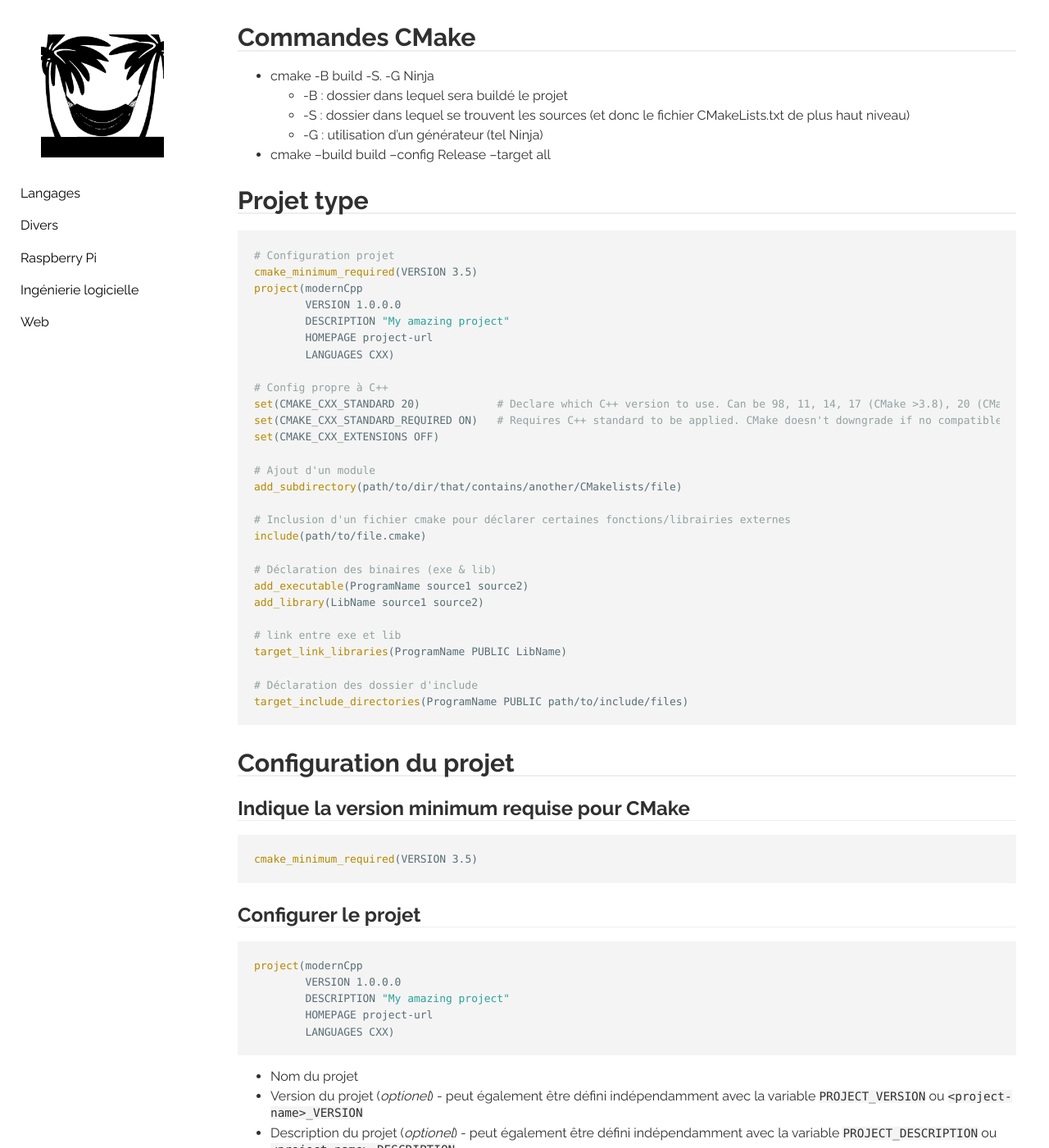
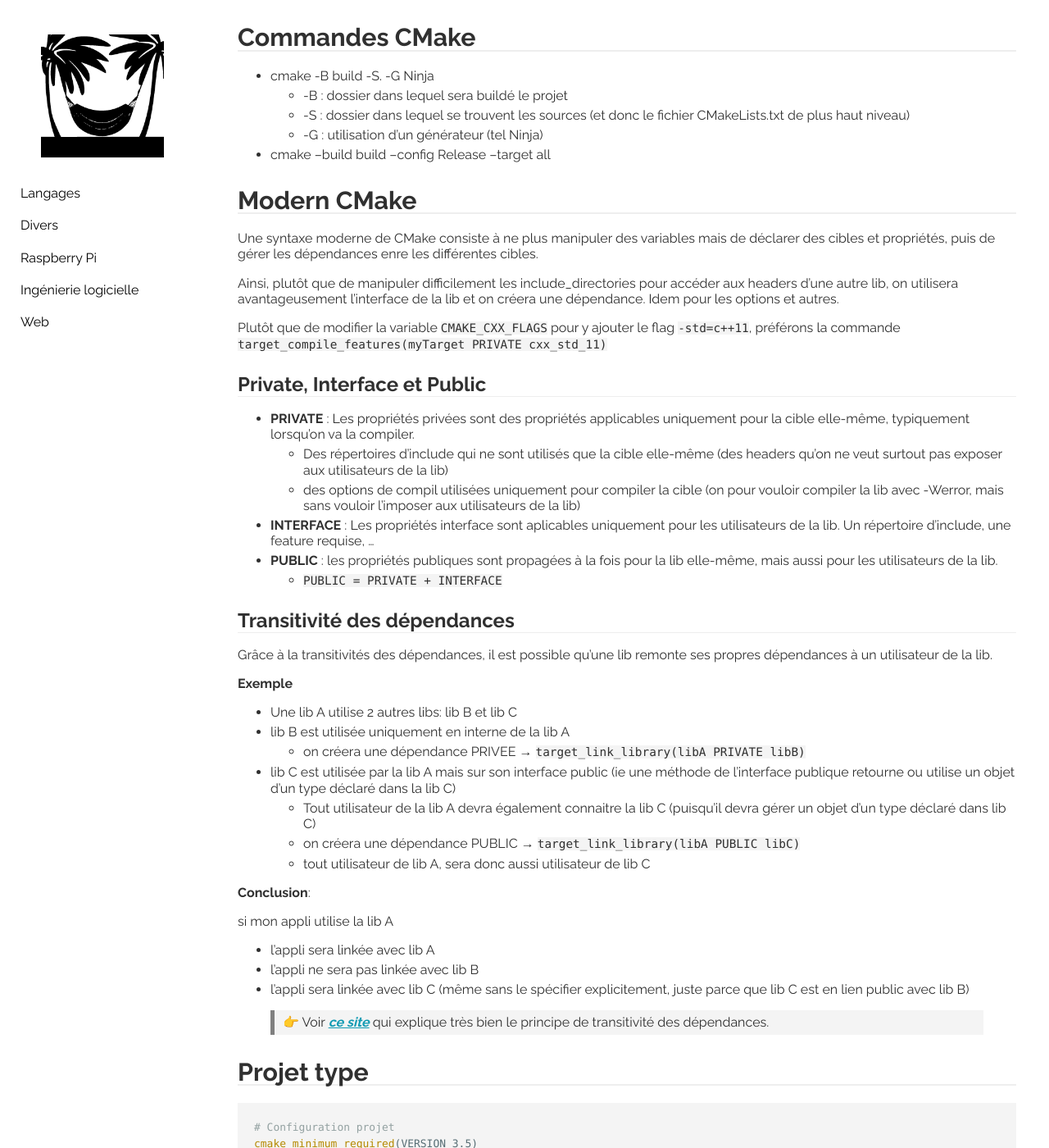
Before and after one commit to behej/lazyjekyll, a Jekyll site: the page built from _sweng/cmake.md, in a window 1280 px wide and 1400 px high. Shown: the whole window at 82% size. Built offline with Jekyll 4.4.1, drawn with Linux system fonts in a browser that asks for light colours.

Commit message:
Cmake: add explanation and link about transitivity

````diff
--- a/_sweng/cmake.md
+++ b/_sweng/cmake.md
@@ -9,6 +9,45 @@ icon: cmake.png
   * -S : dossier dans lequel se trouvent les sources (et donc le fichier CMakeLists.txt de plus haut niveau)
   * -G : utilisation d'un générateur (tel Ninja)
 * cmake --build build --config Release --target all
+
+# Modern CMake
+Une syntaxe moderne de CMake consiste à ne plus manipuler des variables mais de déclarer des cibles et propriétés, puis de gérer les dépendances enre les différentes cibles.
+
+Ainsi, plutôt que de manipuler difficilement les include_directories pour accéder aux headers d'une autre lib, on utilisera avantageusement l'interface de la lib et on créera une dépendance. Idem pour les options et autres.
+
+Plutôt que de modifier la variable `CMAKE_CXX_FLAGS` pour y ajouter le flag `-std=c++11`, préférons la commande `target_compile_features(myTarget PRIVATE cxx_std_11)`
+
+## Private, Interface et Public
+* **PRIVATE** : Les propriétés privées sont des propriétés applicables uniquement pour la cible elle-même, typiquement lorsqu'on va la compiler.
+  * Des répertoires d'include qui ne sont utilisés que la cible elle-même (des headers qu'on ne veut surtout pas exposer aux utilisateurs de la lib)
+  * des options de compil utilisées uniquement pour compiler la cible (on pour vouloir compiler la lib avec -Werror, mais sans vouloir l'imposer aux utilisateurs de la lib)
+* **INTERFACE** : Les propriétés interface sont aplicables uniquement pour les utilisateurs de la lib. Un répertoire d'include, une feature requise, ...
+* **PUBLIC** : les propriétés publiques sont propagées à la fois pour la lib elle-même, mais aussi pour les utilisateurs de la lib.
+  * `PUBLIC = PRIVATE + INTERFACE`
+
+## Transitivité des dépendances
+Grâce à la transitivités des dépendances, il est possible qu'une lib remonte ses propres dépendances à un utilisateur de la lib.
+
+**Exemple**
+
+* Une lib A utilise 2 autres libs: lib B et lib C
+* lib B est utilisée uniquement en interne de la lib A
+  * on créera une dépendance PRIVEE &rarr; `target_link_library(libA PRIVATE libB)`
+* lib C est utilisée par la lib A mais sur son interface public (ie une méthode de l'interface publique retourne ou utilise un objet d'un type déclaré dans la lib C)
+  * Tout utilisateur de la lib A devra également connaitre la lib C (puisqu'il devra gérer un objet d'un type déclaré dans lib C)
+  * on créera une dépendance PUBLIC &rarr; `target_link_library(libA PUBLIC libC)`
+  * tout utilisateur de lib A, sera donc aussi utilisateur de lib C
+
+**Conclusion**:
+
+si mon appli utilise la lib A
+* l'appli sera linkée avec lib A
+* l'appli ne sera pas linkée avec lib B
+* l'appli sera linkée avec lib C (même sans le spécifier explicitement, juste parce que lib C est en lien public avec lib B)
+
+
+
+> 👉 Voir [ce site](https://pabloariasal.github.io/2018/02/19/its-time-to-do-cmake-right/) qui explique très bien le principe de transitivité des dépendances.
 
 # Projet type
 ```cmake
````
